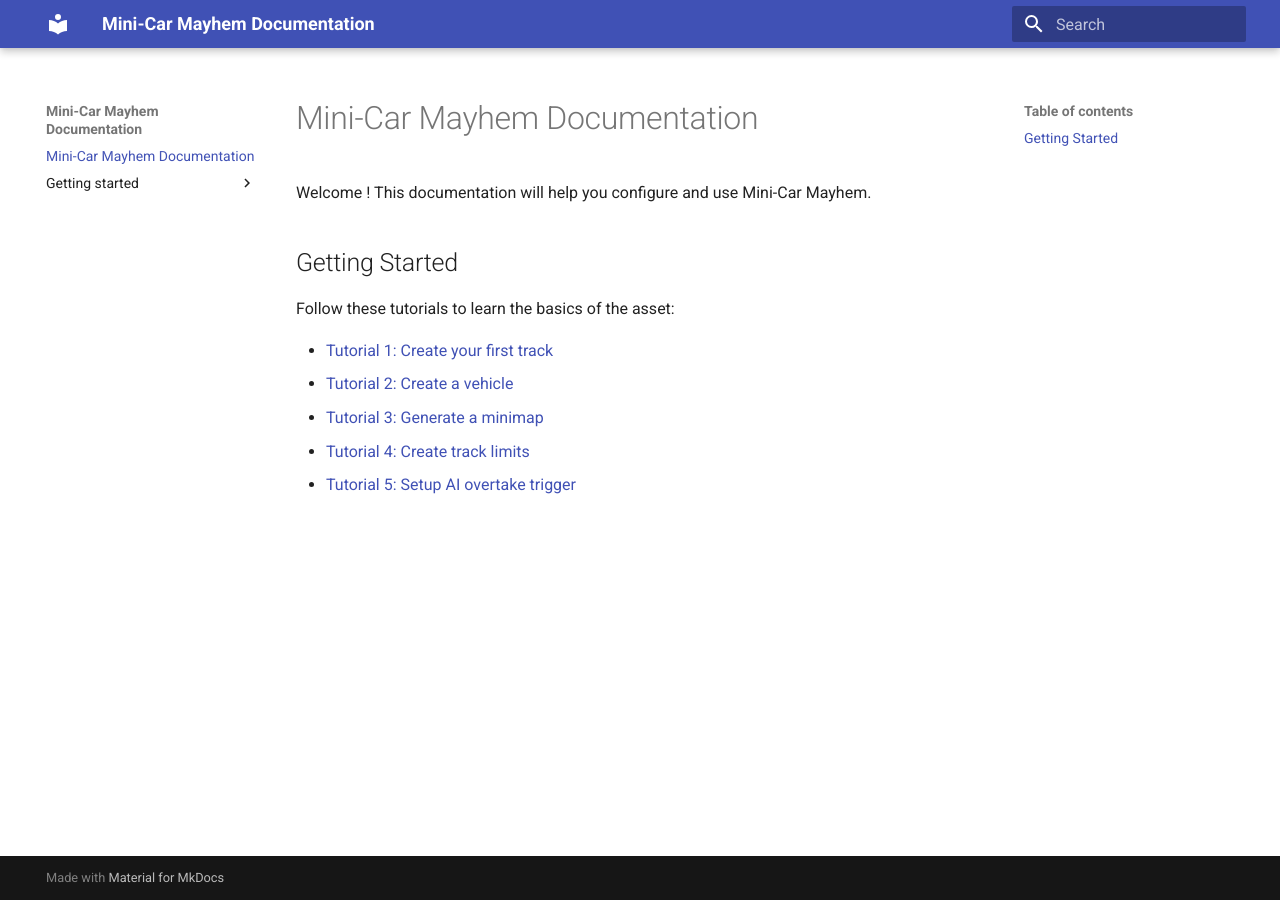
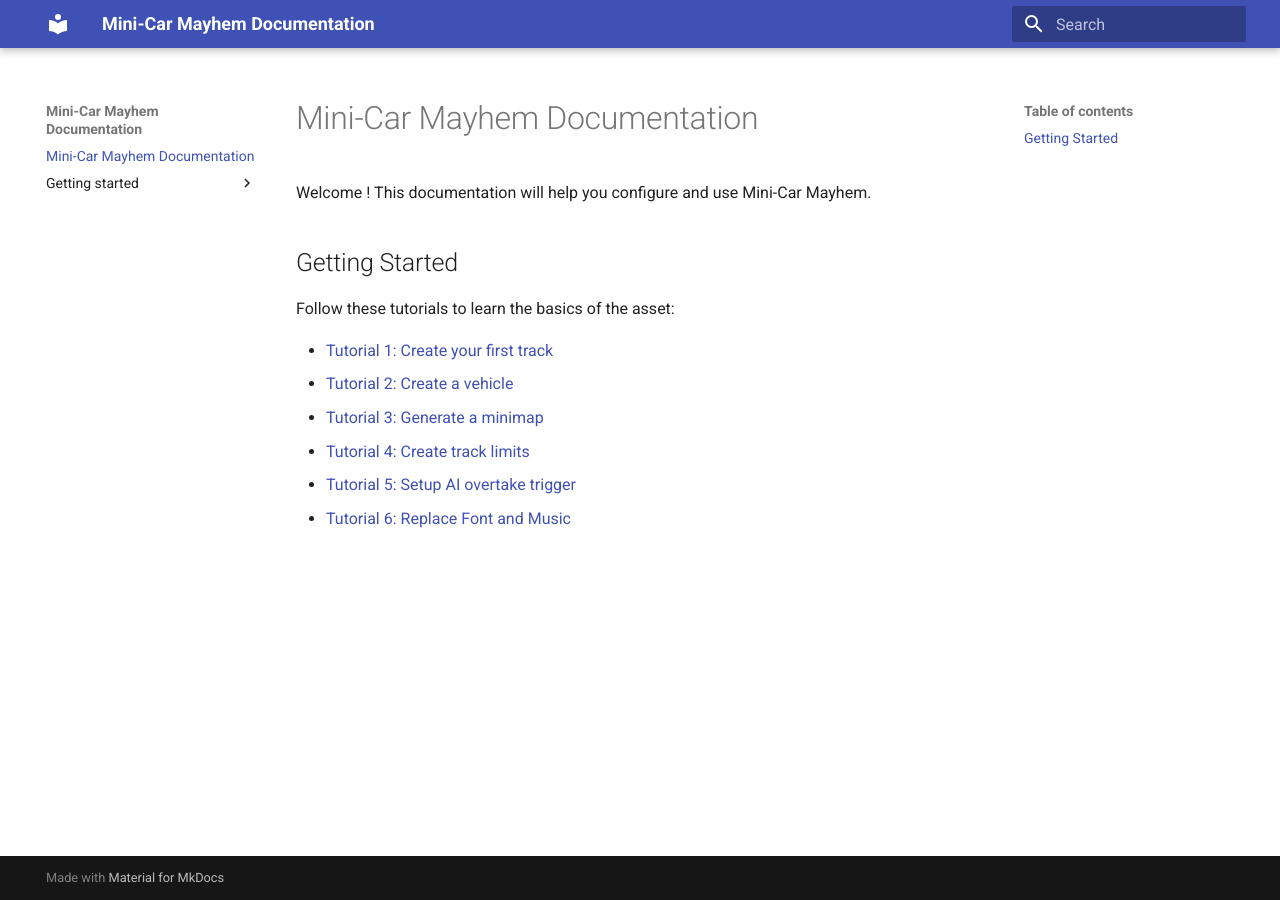
Before and after one commit to targetsoundfx/minicar-mayhem-documentation, an MkDocs documentation site: the page built from docs/index.md, in a window 1280 px wide. Built offline with MkDocs 1.6.1 and Material for MkDocs 9.7.7, drawn with Linux system fonts in a browser that asks for light colours.

Commit message:
Update index.md

```diff
--- a/docs/index.md
+++ b/docs/index.md
@@ -11,3 +11,4 @@ Follow these tutorials to learn the basics of the asset:
 - [Tutorial 3: Generate a minimap](getting-started/03-generate-minimap.md)
 - [Tutorial 4: Create track limits](getting-started/04-create-track-limits.md)
 - [Tutorial 5: Setup AI overtake trigger](getting-started/05-setup-ai-overtake-trigger.md)
+- [Tutorial 6: Replace Font and Music](getting-started/06-replace-default-font-and-music.md)
```
